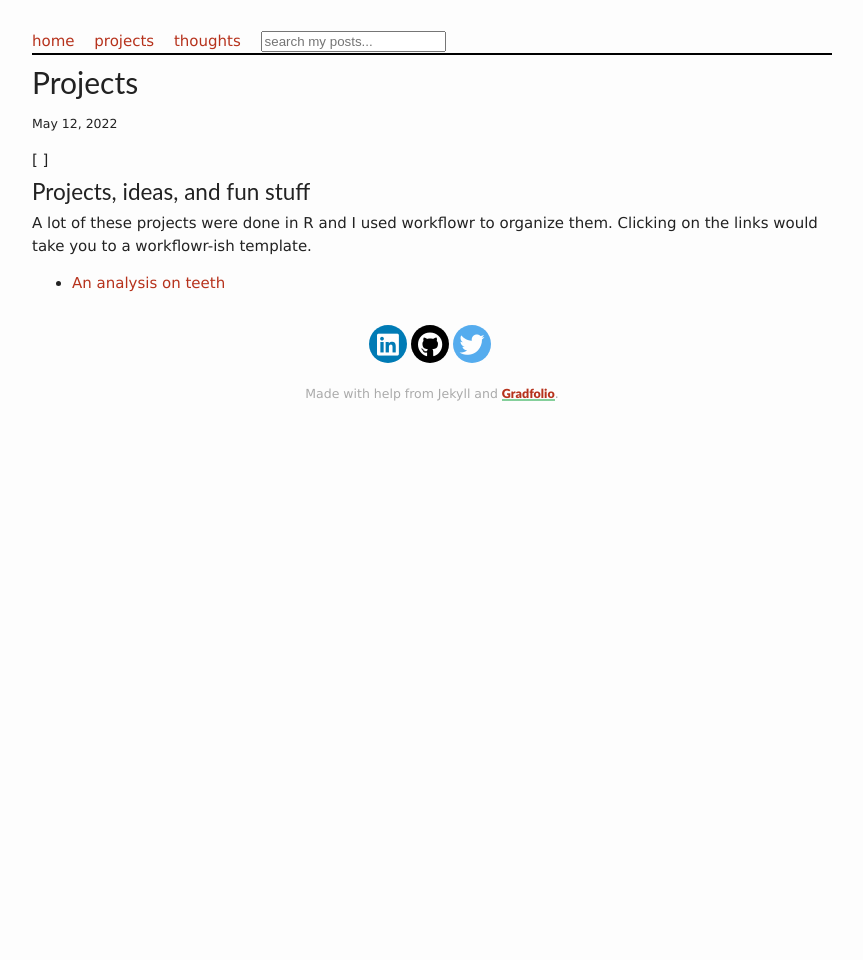
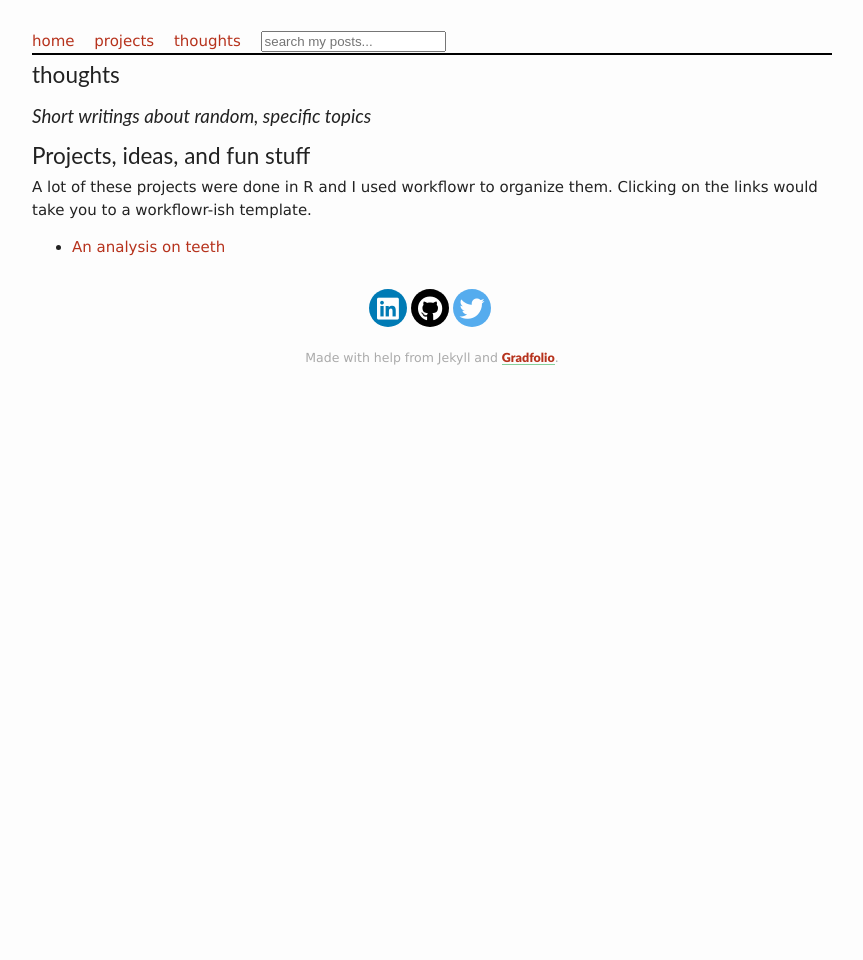
Before and after one commit to tobbyxy/temipete.github.io, a Jekyll site: the page built from _projects/projects.html, in a window 1280 px wide. Shown: the whole page, without its empty margins (208-1071 px from the left). Built offline with Jekyll 4.4.1, drawn with Linux system fonts in a browser that asks for light colours; nearby versions of some CDN libraries; comment, search, counter and statistics services are not loaded.

Commit message:
Update projects.html

```diff
--- a/_projects/projects.html
+++ b/_projects/projects.html
@@ -1,8 +1,16 @@
 ---
-layout : post
+layout : default
 title: 'Projects'
 permalink: projects.html
 ---
+
+<h2>
+  thoughts
+	<br>
+	<small>
+		<i>Short writings about random, specific topics</i>
+	</small>
+</h2>
 
 <h1> Projects, ideas, and fun stuff </h1>
 
```
